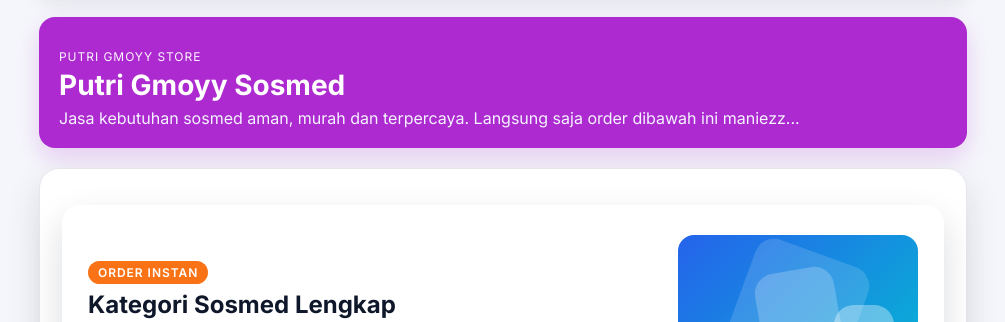
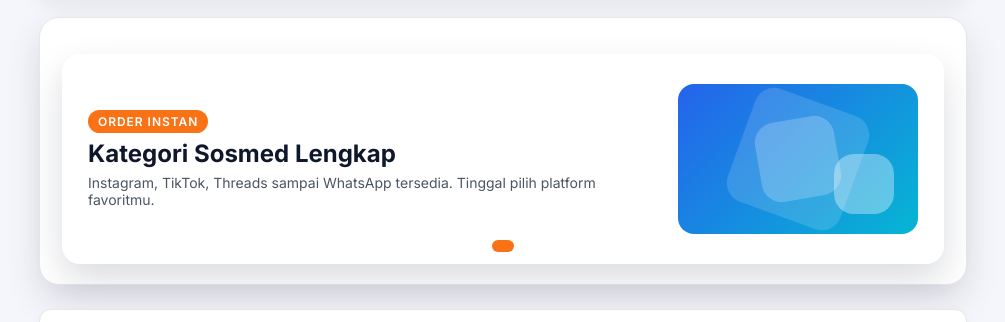
Before and after one commit to suciagus1719-hash/PutriGmoyyStore, a plain HTML site: page docs/index.html in a window 1280 px wide. Shown: the part 97-419 px from the top of the page, without its empty margins (137-1142 px from the left). Drawn offline with Linux system fonts and the light colour scheme; no server answers.

Commit message:
Hapus kartu header ungu dan sisakan hero billboard

```diff
--- a/docs/assets/style.css
+++ b/docs/assets/style.css
@@ -153,15 +153,6 @@
   max-width: 960px;
   margin: 0 auto;
   padding: 24px 16px 48px;
-}
-
-.header {
-  margin-bottom: 20px;
-  background: #ac2acf;
-  border-radius: 16px;
-  padding: 20px;
-  box-shadow: 0 10px 25px rgba(172, 42, 207, 0.2);
-  color: #fff;
 }
 
 .hero-card {
--- a/docs/index.html
+++ b/docs/index.html
@@ -53,16 +53,6 @@
         </div>
       </div>
     </div>
-    <header class="header">
-      <div class="title-wrap">
-        <p class="subtitle">PUTRI GMOYY STORE</p>
-        <h1 class="title">Putri Gmoyy Sosmed</h1>
-        <p class="desc">
-          Jasa kebutuhan sosmed aman, murah dan terpercaya. Langsung saja order dibawah ini maniezz...
-        </p>
-      </div>
-    </header>
-
     <section class="hero-card">
       <div class="hero-slider" id="hero-slider">
         <article class="hero-slide active">
```
